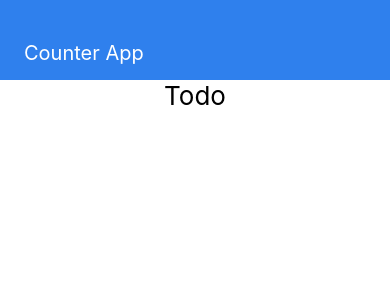
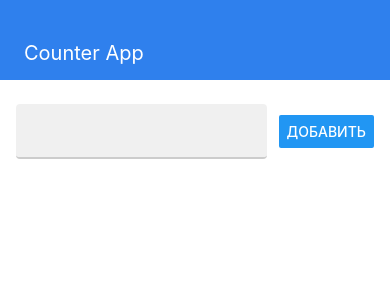
Before and after one commit to xkelxmc/react-native-app, a React Native app: screen / in a window 390 px wide. Shown: the top 300 px of the page. Built offline with nearby package versions, Linux system fonts and the light colour scheme.

Commit message:
Create TodoForm; add todo to todoList

```diff
--- /dev/null
+++ b/src/components/TodoForm.js
@@ -0,0 +1,35 @@
+import React from 'react';
+import {View, Button, StyleSheet, TextInput} from 'react-native';
+
+export const TodoForm = (props) => {
+    const addTodo = () => {
+        props.addTodo('test');
+    }
+    return (
+        <View style={styles.root}>
+            <TextInput style={styles.input}/>
+            <Button title={'Добавить'} onPress={addTodo}/>
+        </View>
+    );
+};
+
+const styles = StyleSheet.create({
+    root: {
+        flexDirection: 'row',
+        justifyContent: 'space-between',
+        alignItems: 'center',
+        width: '100%',
+    },
+    input: {
+        width: '70%',
+        backgroundColor: 'rgba(0, 0, 0, 0.06)',
+        borderBottomWidth: 2,
+        borderStyle: 'solid',
+        borderBottomColor: '#cccccc',
+        borderRadius: 4,
+        height: 55,
+        paddingHorizontal: 16,
+    }
+});
+
+export default TodoForm;
--- a/src/pages/PageTodo.js
+++ b/src/pages/PageTodo.js
@@ -1,12 +1,31 @@
-import React from 'react';
+import React, {useState} from 'react';
 import {View, Text, StyleSheet} from 'react-native';
 import TemplateDefault from "../template/TemplateDefault";
+import TodoForm from "../components/TodoForm";
 
 export const PageTodo = (props) => {
+    const [todoList, setTodoList] = useState([]);
+    const addTodo = (title) => {
+        const newTodo = {
+            id: Date.now().toString(),
+            title: title,
+        };
+        // setTodoList([...todoList, newTodo]);
+        // setTodoList((prevTodoList) => {
+        //     return [
+        //         ...prevTodoList,
+        //         newTodo,
+        //     ];
+        // })
+        setTodoList(prev => [...prev, newTodo]);
+    };
     return (
         <TemplateDefault title={'Counter App'}>
             <View style={styles.container}>
-                <Text style={styles.text}>Todo</Text>
+                <TodoForm addTodo={addTodo}/>
+                {todoList.map(item => (
+                    <Text key={item.id}>{item.title}</Text>
+                ))}
             </View>
         </TemplateDefault>
     );
@@ -22,6 +41,8 @@ const styles = StyleSheet.create({
         width: '100%',
         justifyContent: 'flex-start',
         alignItems: 'center',
+        paddingHorizontal: 16,
+        paddingVertical: 24,
     }
 });
 
```
